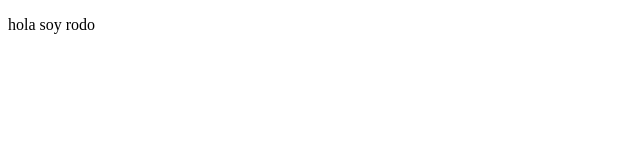
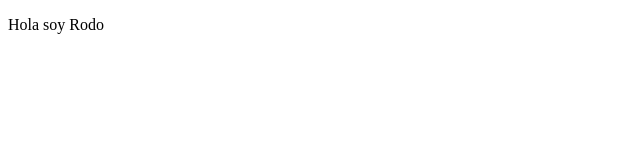
Before and after one commit to gilbecao/git-example-2, a plain HTML site: page index.html in a window 1280 px wide. Shown: the full height of the page, 0-640 px from the left. Drawn offline with Linux system fonts and the light colour scheme.

Commit message:
add caps

```diff
--- a/index.html
+++ b/index.html
@@ -8,7 +8,7 @@
 </head>
 <body>
     <main>
-        <p>hola soy rodo</p>
+        <p>Hola soy Rodo</p>
     </main>
 </body>
 </html>
```
